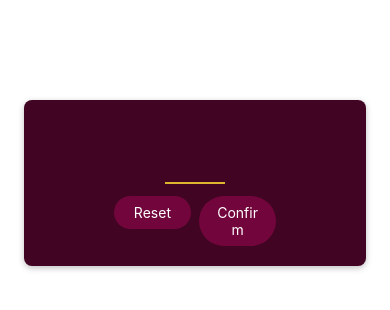
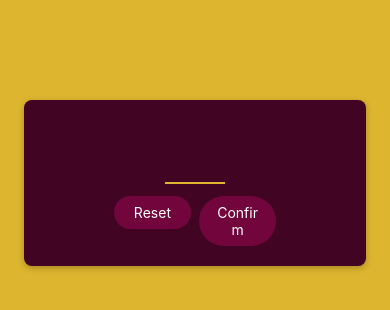
Before and after one commit to Sinashaygan/RNCOURSE, a React Native app: screen / in a window 390 px wide. Shown: the top 310 px of the page. Built offline with nearby package versions, Linux system fonts and the light colour scheme.

Commit message:
feat: add the style to the main page

```diff
--- a/App.js
+++ b/App.js
@@ -1,10 +1,18 @@
 import { StyleSheet } from "react-native";
 import StartGameScreen from "./screens/StartGameScreen";
+import { View } from "react-native";
 
 export default function App() {
   return (
-    <StartGameScreen/>
-  )
+    <View style={styles.rootScreen}>
+      <StartGameScreen />
+    </View>
+  );
 }
 
-const styles = StyleSheet.create({})
+const styles = StyleSheet.create({
+  rootScreen:{
+    flex:1,
+    backgroundColor:"#ddb52f"
+  }
+})
```
